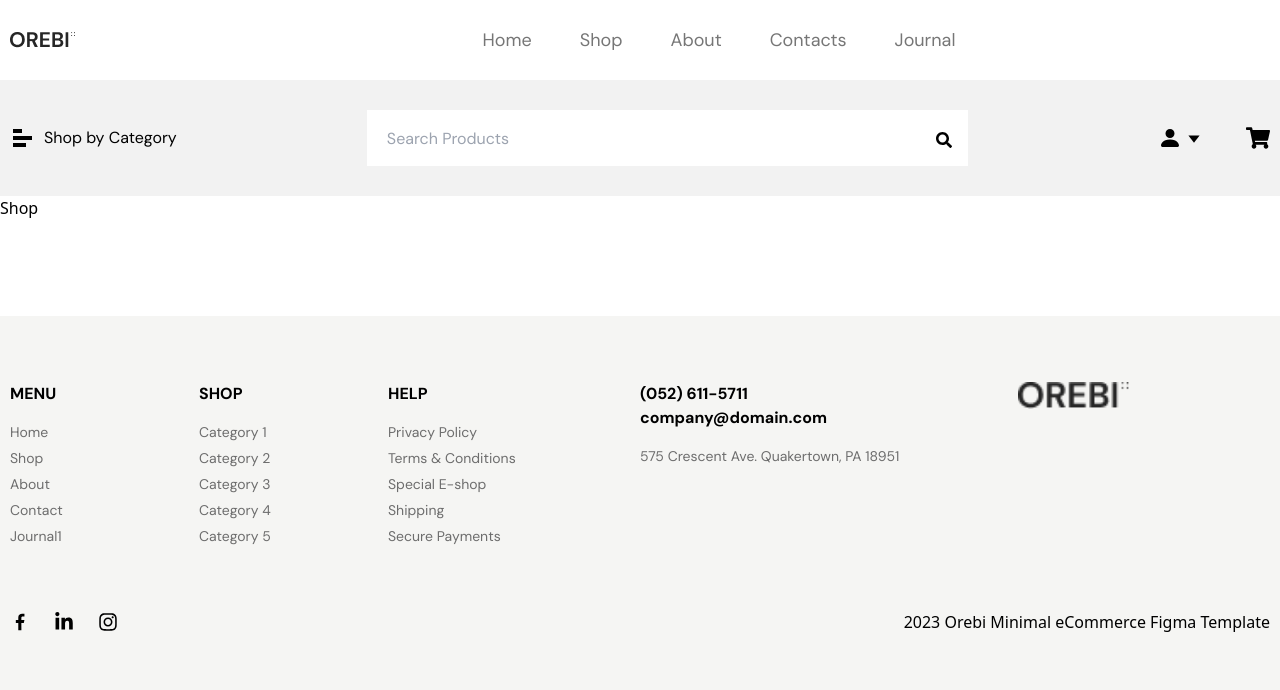
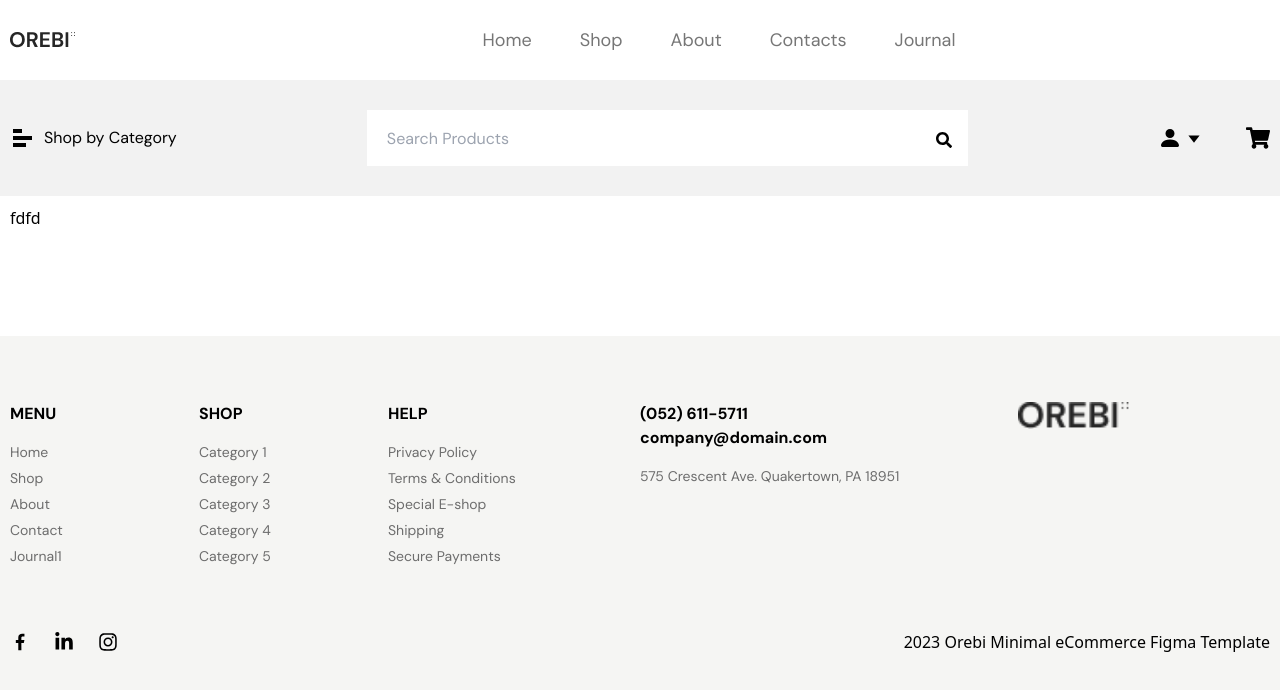
Before and after one commit to Tamim-dev/Orebi, a React (Create React App) app: page /shop in a window 1280 px wide. Shown: the top 690 px of the page. Built offline with nearby package versions, Linux system fonts and the light colour scheme.

Commit message:
PageHeading components

```diff
--- a/src/components/Header.js
+++ b/src/components/Header.js
@@ -1,6 +1,5 @@
 import React, { useRef, useState, useEffect } from "react";
 import Container from "./layout/Container";
-import Flex from "./layout/Flex";
 import { RiBarChartHorizontalFill } from "react-icons/ri";
 import { FaSearch, FaShoppingCart } from "react-icons/fa";
 import { BsFillPersonFill } from "react-icons/bs";
@@ -47,7 +46,7 @@ const Header = () => {
   return (
     <div className="bg-cbg lg:py-5">
       <Container>
-        <Flex className="flex justify-between">
+        <div className="flex justify-between">
           <div className=" self-center">
             <Dropdwon className="relative cursor-pointer" dropref={categoryref}>
               <p className="flex items-center gap-2.5 font-dm">
@@ -92,7 +91,7 @@ const Header = () => {
             <FaSearch className=" absolute right-4 top-[22px]" />
           </div>
           <div className=" self-center">
-            <Flex className="flex lg:gap-x-10 gap-x-3">
+            <div className="flex lg:gap-x-10 gap-x-3">
               <div>
                 <Dropdwon className="relative z-50 cursor-pointer" dropref={userLoginref}>
                   <div className="flex">
@@ -145,9 +144,9 @@ const Header = () => {
                   )}
                 </Dropdwon>
               </div>
-            </Flex>
+            </div>
           </div>
-        </Flex>
+        </div>
       </Container>
     </div>
   );
--- a/src/components/Navber.js
+++ b/src/components/Navber.js
@@ -1,6 +1,5 @@
 import React, { useEffect, useState } from "react";
 import Container from "./layout/Container";
-import Flex from "./layout/Flex";
 import Image from "./layout/Image";
 import List from "./layout/List";
 import ListItem from "./layout/ListItem";
@@ -24,7 +23,7 @@ const Navber = () => {
   return (
     <nav className="lg:py-4">
       <Container>
-        <Flex className="lg:flex">
+        <div className="lg:flex">
           <div className="self-center lg:w-[40%]">
             <Image imgsrc="assets/Logo.png" />
           </div>
@@ -40,6 +39,7 @@ const Navber = () => {
                   itemname="Home"
                 />
                 <ListItem
+                  href="/shop"
                   className="my-2.5 hover:text-black lg:my-0"
                   itemname="Shop"
                 />
@@ -58,7 +58,7 @@ const Navber = () => {
               </List>
             )}
           </div>
-        </Flex>
+        </div>
       </Container>
     </nav>
   );
--- a/src/components/layout/Flex.js
+++ /dev/null
@@ -1,7 +0,0 @@
-import React from "react";
-
-const Flex = ({ children,className }) => {
-    return <div className={className}>{children}</div>;
-};
-
-export default Flex;
--- /dev/null
+++ b/src/components/layout/PageHeading.js
@@ -0,0 +1,7 @@
+import React from "react";
+
+const PageHeading = ({tilte}) => {
+  return <h1 className="text-5xl font-bold font-dm text-cdrop">{tilte}</h1>;
+};
+
+export default PageHeading;
--- a/src/components/pages/Shop.js
+++ b/src/components/pages/Shop.js
@@ -1,7 +1,12 @@
 import React from "react";
+import Container from "../../components/layout/Container";
 
 const Shop = () => {
-  return <div>Shop</div>;
+  return (
+    <section>
+      <Container>fdfd</Container>
+    </section>
+  );
 };
 
 export default Shop;
```
